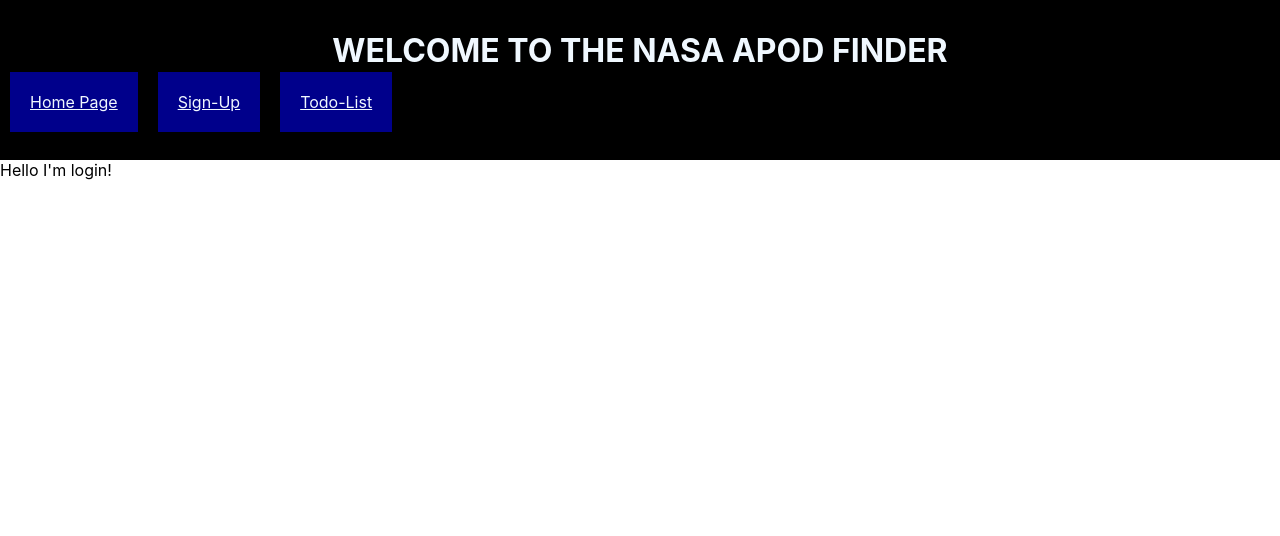
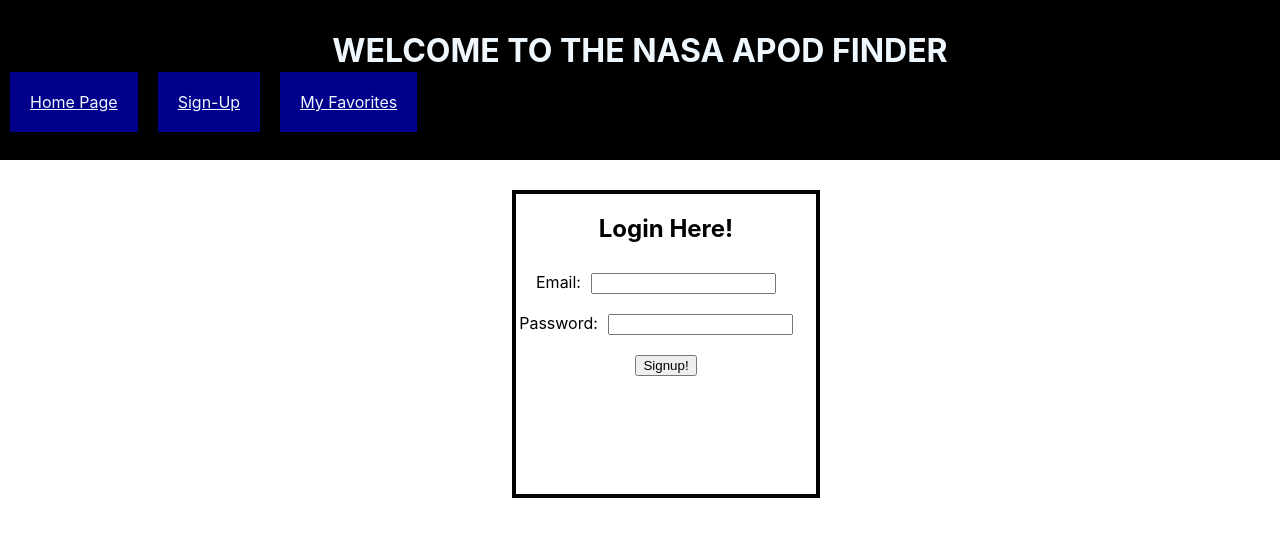
Before and after one commit to Cierra-McDonald/nasa-apods-react, a React (Create React App) app: page /login in a window 1280 px wide. Shown: the top 536 px of the page. Built offline with nearby package versions, Linux system fonts and the light colour scheme.

Commit message:
login page works

```diff
--- a/src/ApodsPages/apiUtilis.js
+++ b/src/ApodsPages/apiUtilis.js
@@ -13,3 +13,15 @@
 
 
 }
+
+export async function loginExistingUser(email, password) {
+
+    const response = await request.post(`${URL}/auth/signin`)
+        .send({
+            email: email,
+            password: password
+        })
+
+        return response.body;
+
+}
--- a/src/App.js
+++ b/src/App.js
@@ -53,7 +53,8 @@
                         <Route
                           path="/login"
                           exact
-                          render={(routerProps) => <LoginPage {...routerProps} />}
+                          render={(routerProps) => <LoginPage {...routerProps}
+                          handleUserChange={this.handleUserChange} />}
                       />
                       <Route
                           path="/apods"
--- a/src/AuthPages/LoginPage.js
+++ b/src/AuthPages/LoginPage.js
@@ -1,10 +1,56 @@
-import React, { Component } from 'react'
+import React, { Component } from 'react';
+import { loginExistingUser } from '../ApodsPages/apiUtilis'
 
 export default class LoginPage extends Component {
+
+    state = {
+        email: '',
+        password: ''
+    }
+
+
+    handleEmailChange = (e) => {
+        // console.log(e.target.value)
+        this.setState({
+            email: e.target.value
+        })
+    }
+
+    handlePasswordChange = (e) => {
+
+        this.setState({
+            password: e.target.value
+        })
+    }
+
+    handleSubmitForm = async (e) => {
+        e.preventDefault();
+        console.log(this.state)
+        const user = await loginExistingUser(this.state.email, this.state.password);
+
+        this.props.handleUserChange(user); //getting the state from App.js and putting the user in localStorage
+
+
+        this.props.history.push('/myfavorites') //redirects new user to todo list
+
+    }
     render() {
         return (
             <div>
-                Hello I'm login!
+                <form className="sign-up-form"
+                onSubmit={this.handleSubmitForm}>
+                    <h2>Login Here!</h2>
+                    <label className="signup-labels">
+                        Email:
+                        <input className="signup-labels" value={this.state.email} onChange={this.handleEmailChange}/>
+                    </label>
+                    <label className="signup-labels"><br/>
+                        Password:
+                        <input className="signup-labels" value={this.state.password} onChange={this.handlePasswordChange}/>
+                    </label><br/>
+                    <button className="signup-labels">Signup!</button>
+                </form>
+
             </div>
         )
     }
--- a/src/Home/Header.js
+++ b/src/Home/Header.js
@@ -30,7 +30,7 @@
               {
                   this.props.location.pathname !== '/myfavorites'
                       && <NavLink exact activeClassName="selected" to="/myfavorites" className="nav-link">
-                  Todo-List
+                  My Favorites
               </NavLink>
               }
 
```
